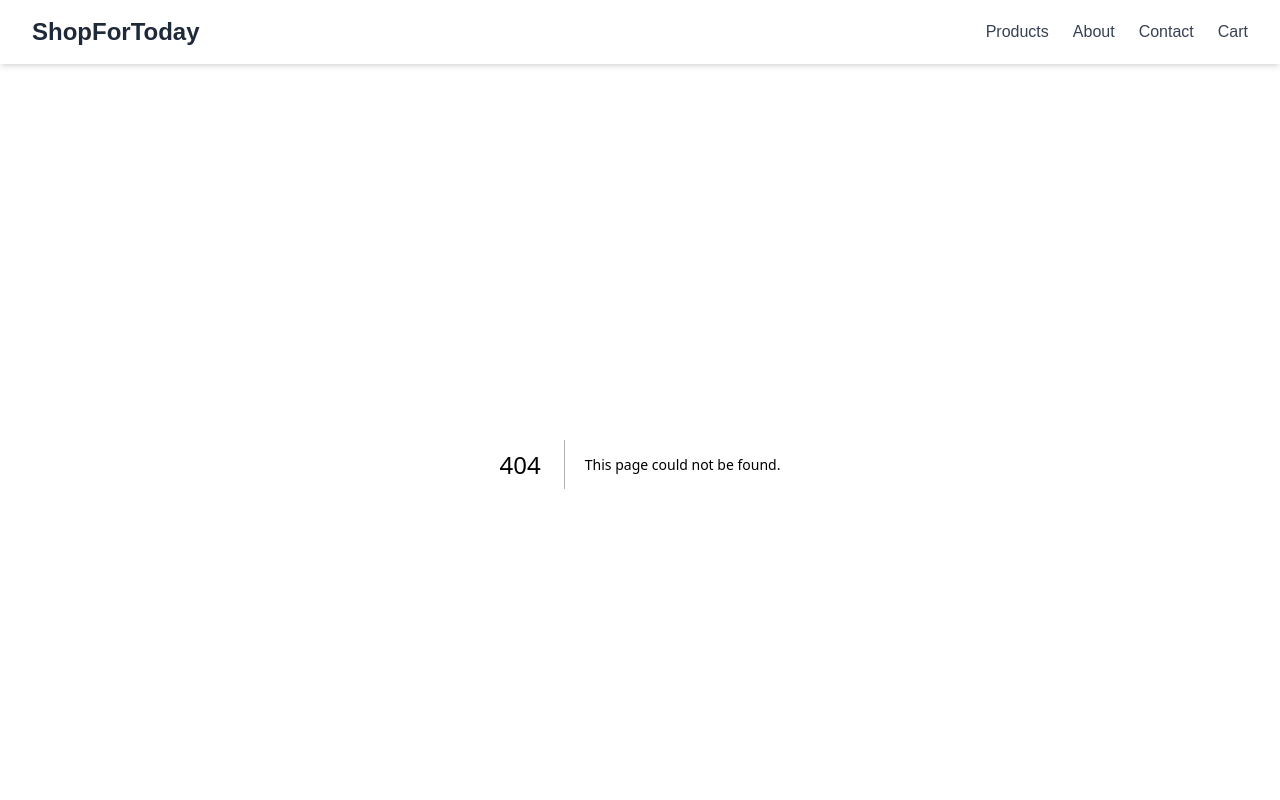
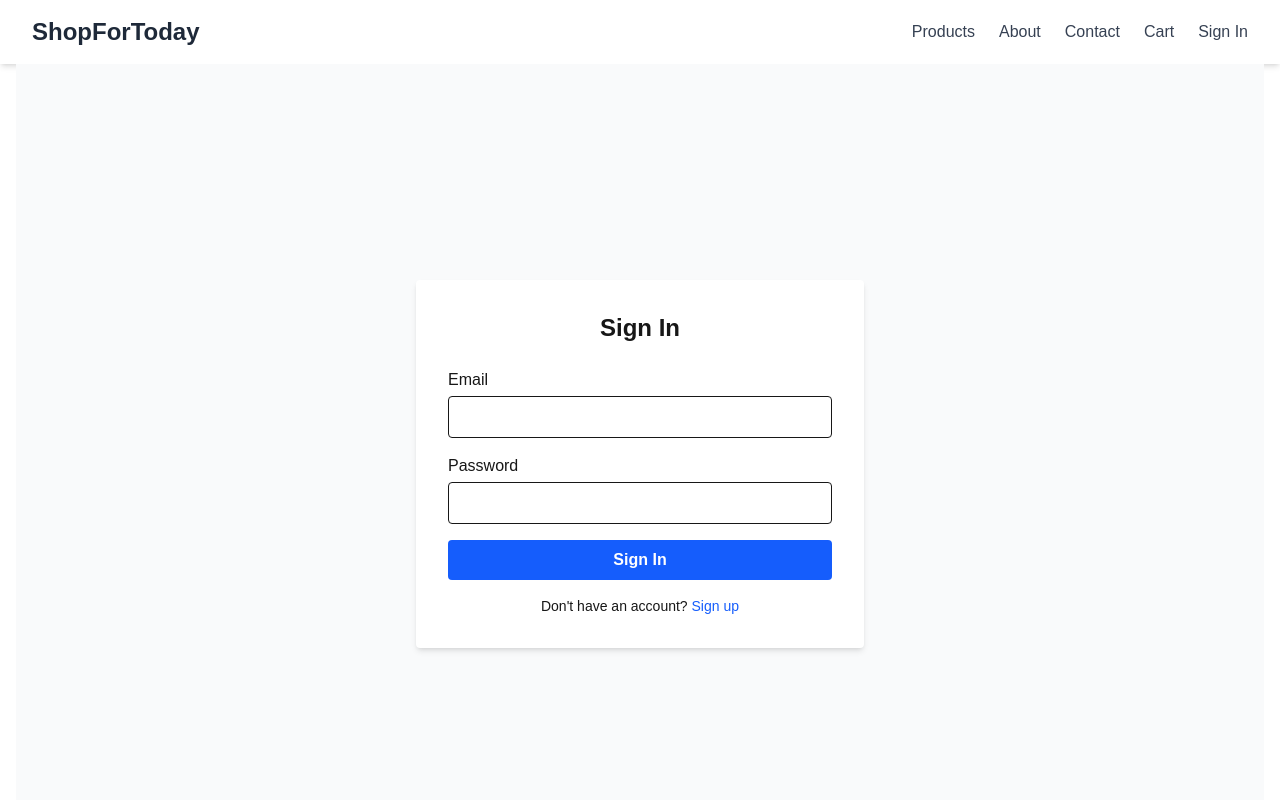
Before and after one commit to Osman-Rafi/shopify-shop-for-today, a Next.js app: page /sign-in in a window 1280 px wide. Before the commit this address had no page. Shown: the top 800 px of the page. Built offline with nearby package versions, Linux system fonts and the light colour scheme.

Commit message:
built: sign in

```diff
--- /dev/null
+++ b/src/app/(customer)/(auth)/sign-in/api.ts
@@ -0,0 +1,39 @@
+// import { shopifyClient } from "@/config/shopify/shopifyClient";
+// import customerAccessTokenCreate from "@/graphql/mutations/customerAccessTokenCreate.graphql";
+// import { swalAlert } from "@/utils/swal";
+
+// export const createCustomerAccessTotken = async (customerData: {
+//   email: string;
+//   password: string;
+// }) => {
+//   const variables = { input: customerData };
+//   const { data, errors } = await shopifyClient.request(
+//     customerAccessTokenCreate,
+//     {
+//       variables,
+//     }
+//   );
+
+//   //error handling
+//   if (errors && Object.keys(errors).length) {
+//     const message = errors.message || [];
+//     swalAlert("Error", message, "error");
+//   }
+
+//   const customerErrors =
+//     data?.customerAccessTokenCreate?.customerUserErrors || [];
+
+//   if (customerErrors.length) {
+//     const messages = customerErrors.map((error) => error.message).join(", ");
+//     swalAlert("Error", messages, "error");
+//   }
+
+//   const accessToken =
+//     data?.customerAccessTokenCreate?.customerAccessToken?.accessToken;
+
+//   if (accessToken) {
+//     localStorage.setItem("customerAccessToken", accessToken);
+
+//     return { success: true, accessToken };
+//   }
+// };
--- /dev/null
+++ b/src/app/(customer)/(auth)/sign-in/page.tsx
@@ -0,0 +1,97 @@
+"use client";
+
+import React, { useState } from "react";
+import { useRouter } from "next/navigation";
+
+import { apiClient } from "@/utils/apiClient";
+import { swalAlert } from "@/utils/swal";
+// import { createCustomerAccessTotken } from "./api";
+
+const Signin: React.FC = () => {
+  const router = useRouter();
+  const [form, setForm] = useState({
+    email: "",
+    password: "",
+  });
+
+  const [loading, setLoading] = useState(false);
+
+  const handleChange = (e: React.ChangeEvent<HTMLInputElement>) => {
+    setForm({ ...form, [e.target.name]: e.target.value });
+  };
+
+  const handleSubmit = async (e: React.FormEvent) => {
+    e.preventDefault();
+
+    if (!form.email || !form.password) {
+      return;
+    }
+
+    setLoading(true);
+    try {
+      const res = await apiClient<{ success: boolean; message?: string }>(
+        "/api/auth/sign-in",
+        form
+      );
+
+      if (res.success) {
+        router.push("/account");
+      }
+      console.log("Response from API:", res);
+    } catch (error) {
+      console.error("API call failed:", error);
+      setLoading(false);
+    }
+  };
+
+  return (
+    <div className="min-h-screen flex items-center justify-center bg-gray-50">
+      <form
+        className="bg-white p-8 rounded shadow-md w-full max-w-md"
+        onSubmit={handleSubmit}
+      >
+        <h2 className="text-2xl font-bold mb-6 text-center">Sign In</h2>
+
+        <div className="mb-4">
+          <label className="block mb-1 font-medium">Email</label>
+          <input
+            type="email"
+            name="email"
+            value={form.email}
+            onChange={handleChange}
+            className="w-full border px-3 py-2 rounded"
+            required
+            autoComplete="email"
+          />
+        </div>
+        <div className="mb-4">
+          <label className="block mb-1 font-medium">Password</label>
+          <input
+            type="password"
+            name="password"
+            value={form.password}
+            onChange={handleChange}
+            className="w-full border px-3 py-2 rounded"
+            required
+            autoComplete="new-password"
+          />
+        </div>
+        <button
+          type="submit"
+          className="w-full bg-blue-600 text-white py-2 rounded font-semibold hover:bg-blue-700 transition"
+          disabled={loading}
+        >
+          {loading ? "Signing In..." : "Sign In"}
+        </button>
+        <p className="mt-4 text-center text-sm">
+          Don&#39;t have an account?{" "}
+          <a href="/sign-up" className="text-blue-600 hover:underline">
+            Sign up
+          </a>
+        </p>
+      </form>
+    </div>
+  );
+};
+
+export default Signin;
--- /dev/null
+++ b/src/app/api/auth/sign-in/route.ts
@@ -0,0 +1,59 @@
+import { NextResponse } from "next/server";
+import { shopifyClient } from "@/config/shopify/shopifyClient";
+import customerAccessTokenCreate from "@/graphql/mutations/customerAccessTokenCreate.graphql";
+
+export const POST = async (request: Request) => {
+  try {
+    const { email, password } = await request.json();
+
+    const variables = { input: { email, password } };
+
+    const { data, errors } = await shopifyClient.request(
+      customerAccessTokenCreate,
+      { variables }
+    );
+    if (errors && Object.keys(errors).length) {
+      return NextResponse.json(
+        { success: false, message: errors.message },
+        { status: 400 }
+      );
+    }
+
+    const customerErrors =
+      data?.customerAccessTokenCreate?.customerUserErrors || [];
+
+    if (customerErrors.length) {
+      const messages = customerErrors
+        .map((error: { message: string }) => error.message)
+        .join(", ");
+      return NextResponse.json(
+        { success: false, message: messages },
+        { status: 400 }
+      );
+    }
+
+    const accessToken =
+      data?.customerAccessTokenCreate?.customerAccessToken?.accessToken;
+    if (accessToken) {
+      const response = NextResponse.json({ success: true });
+
+      response.cookies.set("customerAccessToken", accessToken, {
+        httpOnly: true,
+        secure: true,
+        sameSite: "strict",
+        maxAge: 24 * 60 * 60, // 1 day
+      });
+      return response;
+    }
+
+    return NextResponse.json(
+      { success: false, message: "Authentication failed" },
+      { status: 401 }
+    );
+  } catch {
+    return NextResponse.json(
+      { success: false, message: "Internal server error" },
+      { status: 500 }
+    );
+  }
+};
--- a/src/app/layout.tsx
+++ b/src/app/layout.tsx
@@ -29,6 +29,7 @@ export default function RootLayout({
     <html lang="en">
       <body
         className={`${geistSans.variable} ${geistMono.variable} antialiased`}
+        suppressHydrationWarning={true}
       >
         <Header />
         <div className="container mx-auto px-4">
--- a/src/components/layout/Header.tsx
+++ b/src/components/layout/Header.tsx
@@ -29,6 +29,11 @@ const Header: React.FC = () => {
               Cart
             </Link>
           </li>
+          <li>
+            <Link href="/sign-in" className="text-gray-700 hover:text-blue-600">
+              Sign In
+            </Link>
+          </li>
         </ul>
       </nav>
     </header>
--- /dev/null
+++ b/src/graphql/mutations/customerAccessTokenCreate.graphql
@@ -0,0 +1,10 @@
+mutation customerAccessTokenCreate($input: CustomerAccessTokenCreateInput!) {
+  customerAccessTokenCreate(input: $input) {
+    customerAccessToken {
+      accessToken
+    }
+    customerUserErrors {
+      message
+    }
+  }
+}
--- /dev/null
+++ b/src/utils/apiClient.ts
@@ -0,0 +1,26 @@
+import { swalAlert } from "./swal";
+
+export const apiClient = async <T>(
+  endpoint: string,
+  payload: unknown,
+  method: "POST" | "GET" | "PUT" | "DELETE" = "POST"
+): Promise<T> => {
+  const res = await fetch(endpoint, {
+    method,
+    headers: { "Content-Type": "application/json" },
+    body: method !== "GET" ? JSON.stringify(payload) : undefined,
+  });
+
+  const data = await res.json();
+
+  if (data.success === false) {
+    swalAlert(
+      "Something went wrong",
+      data.message || "An error occurred while processing your request",
+      "error"
+    );
+    throw new Error(data.message || "API request failed");
+  }
+
+  return data as T;
+};
--- a/src/utils/swal.ts
+++ b/src/utils/swal.ts
@@ -11,6 +11,6 @@ export const swalAlert = (
     title,
     text: Array.isArray(text) ? text.join(", ") : text,
     icon,
-    confirmButtonText: "Cool",
+    confirmButtonText: "OK",
   });
 };
```
Also changed, not shown: src/app/(customer)/(auth)/sign-up/api.ts (renamed from src/app/(customer)/(auth)/signup/api.ts), src/app/(customer)/(auth)/sign-up/page.tsx (renamed from src/app/(customer)/(auth)/signup/page.tsx), src/app/(customer)/(auth)/sign-up/types.d.ts (renamed from src/app/(customer)/(auth)/signup/types.d.ts), src/app/(customer)/(auth)/signIn/page.tsx (deleted).
